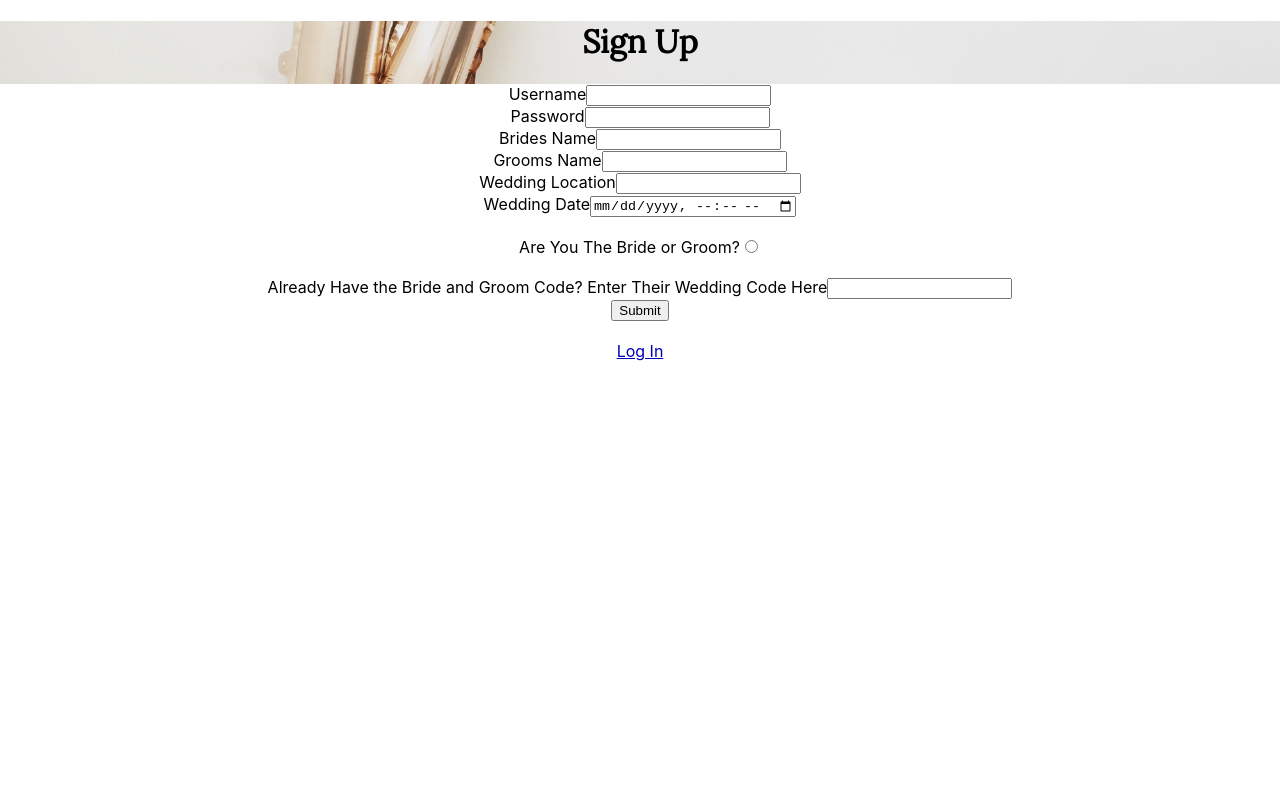
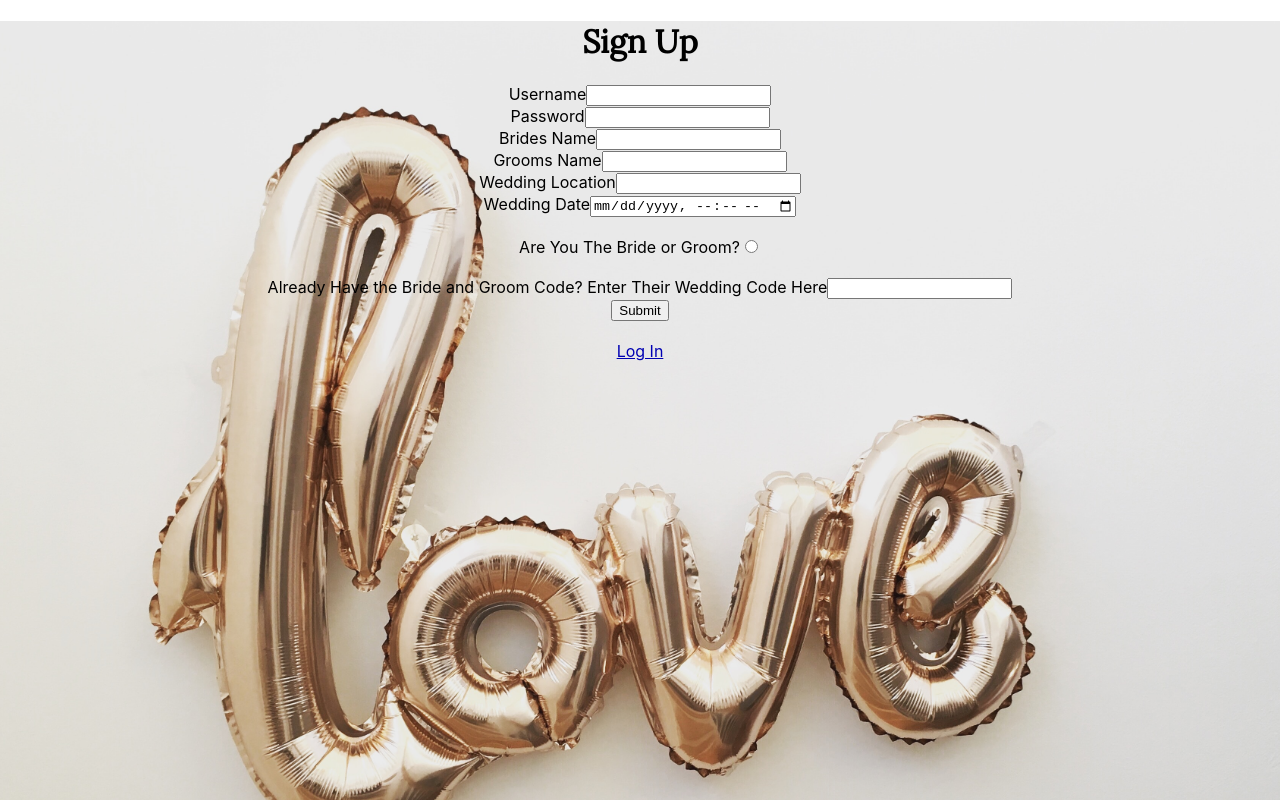
Before and after one commit to Kkelly22/wedding-itinerary-app, a React (Create React App) app in the folder client/: page /signup in a window 1280 px wide. Shown: the top 800 px of the page. Built offline with nearby package versions, Linux system fonts and the light colour scheme.

Commit message:
changed image coverage from 100% to 1000px, removed white background

```diff
--- a/client/src/App.css
+++ b/client/src/App.css
@@ -58,15 +58,11 @@ h1, h2, h3, h4, h5, h6 {
   font-family: 'Lora', serif;
 }
 
-#signup-container {
-  background: white;
-}
-
 
 .App {
-  text-align: center;
+    text-align: center;
     background-image: url(./mandy-von-stahl-VDiGTEO0TYY-unsplash.jpg);
-    height: 100%;
+    height: 1000px;
     background-position: center;
     background-repeat: no-repeat;
     background-size: cover;
@@ -76,6 +72,13 @@ h1, h2, h3, h4, h5, h6 {
   animation: App-logo-spin infinite 20s linear;
   height: 40vmin;
   pointer-events: none;
+}
+
+.blur {
+  background:inherit;
+  filter: blur(8px);
+  overflow: hidden;
+  z-index: -1;
 }
 
 .App-header {
```
